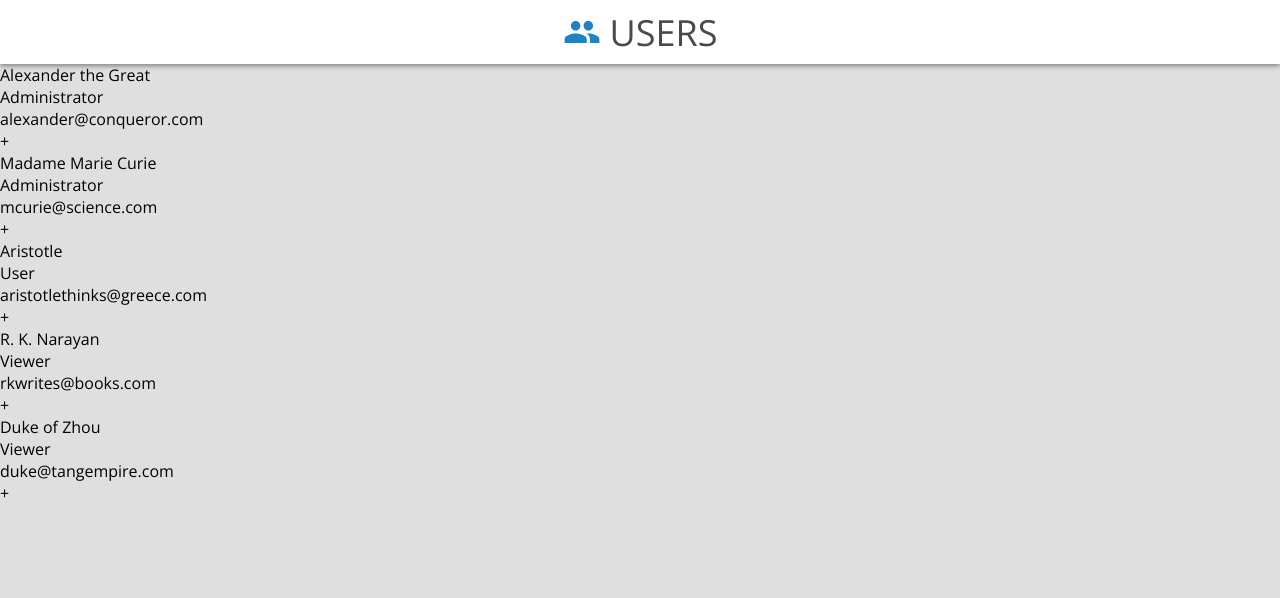
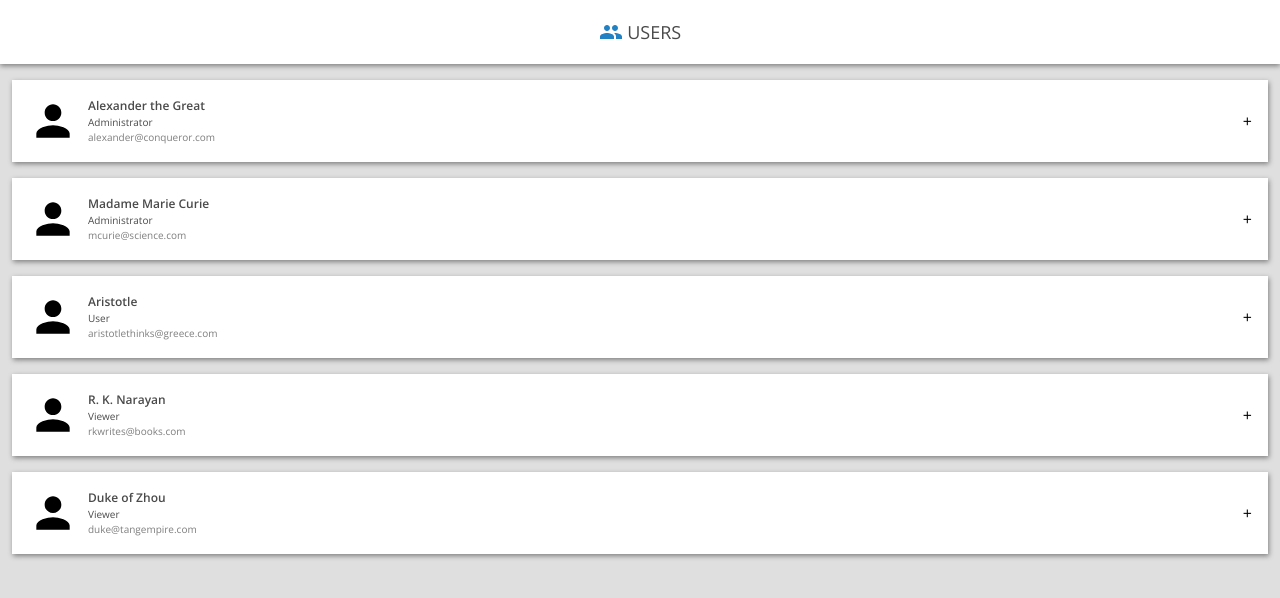
Before and after one commit to ancheetah/users-list, a Next.js app: page / in a window 1280 px wide. Shown: the top 598 px of the page. Built offline with nearby package versions, Linux system fonts and the light colour scheme.

Commit message:
card styles

```diff
--- a/src/components/AccordionItem.jsx
+++ b/src/components/AccordionItem.jsx
@@ -1,6 +1,8 @@
 import { useState } from 'react';
 import PropTypes from 'prop-types';
+import styles from '@/styles/AccordionItem.module.css';
 
+import UserSvg from '/public/icons/user.svg'
 export default function AccordionItem({ user }) {
     const [isActive, setIsActive] = useState(false);
 
@@ -20,26 +22,31 @@ export default function AccordionItem({ user }) {
     };
 
     return (
-        <div className='accordionItem'>
+        <div className={styles.accordionItem}>
             <div
-                className='accordionHeader'
+                className={styles.accordionHeader}
                 onClick={() => setIsActive(!isActive)}
             >
-                <div>{`${user.firstName} ${user.lastName}`}</div>
-                <div>{user.role}</div>
-                <div>{user.email}</div>
+                <div className={styles.headerLeft}>
+                  <UserSvg width={50} height={50} alt='user icon'/>
+                  <div class={styles.headerText}>
+                    <div className={styles.userName}>{`${user.firstName} ${user.lastName}`}</div>
+                    <div className={styles.userRole}>{user.role}</div>
+                    <div className={styles.userEmail}>{user.email}</div>
+                  </div>
+                </div>
                 <div>{isActive ? '-' : '+'}</div>
             </div>
             {isActive && (
-                <div className='accordionContent'>
-                    <div>Address</div>
-                    <div>{`${user.street}, ${user.city}, ${user.state} ${user.zip}`}</div>
-                    <div>Phone</div>
-                    <div>{getPhone(user.phone)}</div>
-                    <div>Created At</div>
-                    <div>{getFormattedDate(user.createdAt)}</div>
-                    <div>Last Logged In</div>
-                    <div>{getFormattedDate(user.lastLoggedIn)}</div>
+                <div className={styles.accordionContent}>
+                    <div className={styles.detailHeader}>Address</div>
+                    <div className={styles.detailItem}>{`${user.street}, ${user.city}, ${user.state} ${user.zip}`}</div>
+                    <div className={styles.detailHeader}>Phone</div>
+                    <div className={styles.detailItem}>{getPhone(user.phone)}</div>
+                    <div className={styles.detailHeader}>Created At</div>
+                    <div className={styles.detailItem}>{getFormattedDate(user.createdAt)}</div>
+                    <div className={styles.detailHeader}>Last Logged In</div>
+                    <div className={styles.detailItem}>{getFormattedDate(user.lastLoggedIn)}</div>
                 </div>
             )}
         </div>
--- a/src/pages/index.js
+++ b/src/pages/index.js
@@ -8,8 +8,8 @@ export default function Home() {
     return (
         <>
             <header className={styles.header}>
-                <GroupSvg fill={'#2081C3'} alt='group' width={38} height={38} />
-                <h1 style={{ fontWeight: 400, paddingLeft: '0.25em' }}>
+                <GroupSvg fill={'#2081C3'} alt='group' width={24} height={24} />
+                <h1 style={{ fontWeight: 400, fontSize: '18px', paddingLeft: '0.25em' }}>
                     Users
                 </h1>
             </header>
--- /dev/null
+++ b/src/styles/AccordionItem.module.css
@@ -0,0 +1,54 @@
+.accordionItem {
+    background-color: white;
+    margin: 16px 12px;
+    padding: 1em;
+    box-shadow: 1px 2px 5px gray;
+}
+
+.accordionHeader {
+    display: flex;
+    align-items: center;
+    justify-content: space-between;
+}
+
+.headerLeft {
+    display: flex;
+    align-items: center;
+}
+
+.headerText {
+    padding-left: 10px;
+}
+
+.accordionContent {
+    margin-left: 50px;
+    padding-left: 10px;
+}
+
+.userName {
+    font-size: 12px;
+    font-weight: 600;
+    color: #4A4A4A;
+}
+
+.userRole {
+    font-size: 10px;
+    color: #4A4A4A;
+}
+
+.userEmail {
+    font-size: 10px;
+    color: #7E7E7E;
+}
+
+.detailHeader {
+    font-size: 10px;
+    font-weight: 600;
+    color: #4A4A4A;
+    padding-top: 1em;
+}
+
+.detailItem {
+    font-size: 10px;
+    color: #4A4A4A;
+}
--- a/src/styles/Home.module.css
+++ b/src/styles/Home.module.css
@@ -1,7 +1,6 @@
 .header {
   color: #4A4A4A;
   text-transform: uppercase;
-  font-size: 18px;
   display: flex;
   align-items: center;
   justify-content: center;
--- a/src/styles/global.styles.css
+++ b/src/styles/global.styles.css
@@ -16,3 +16,8 @@ html,
 body {
     height: 100%;
 }
+
+body {
+    line-height: 1.5;
+    -webkit-font-smoothing: antialiased;
+}
```
